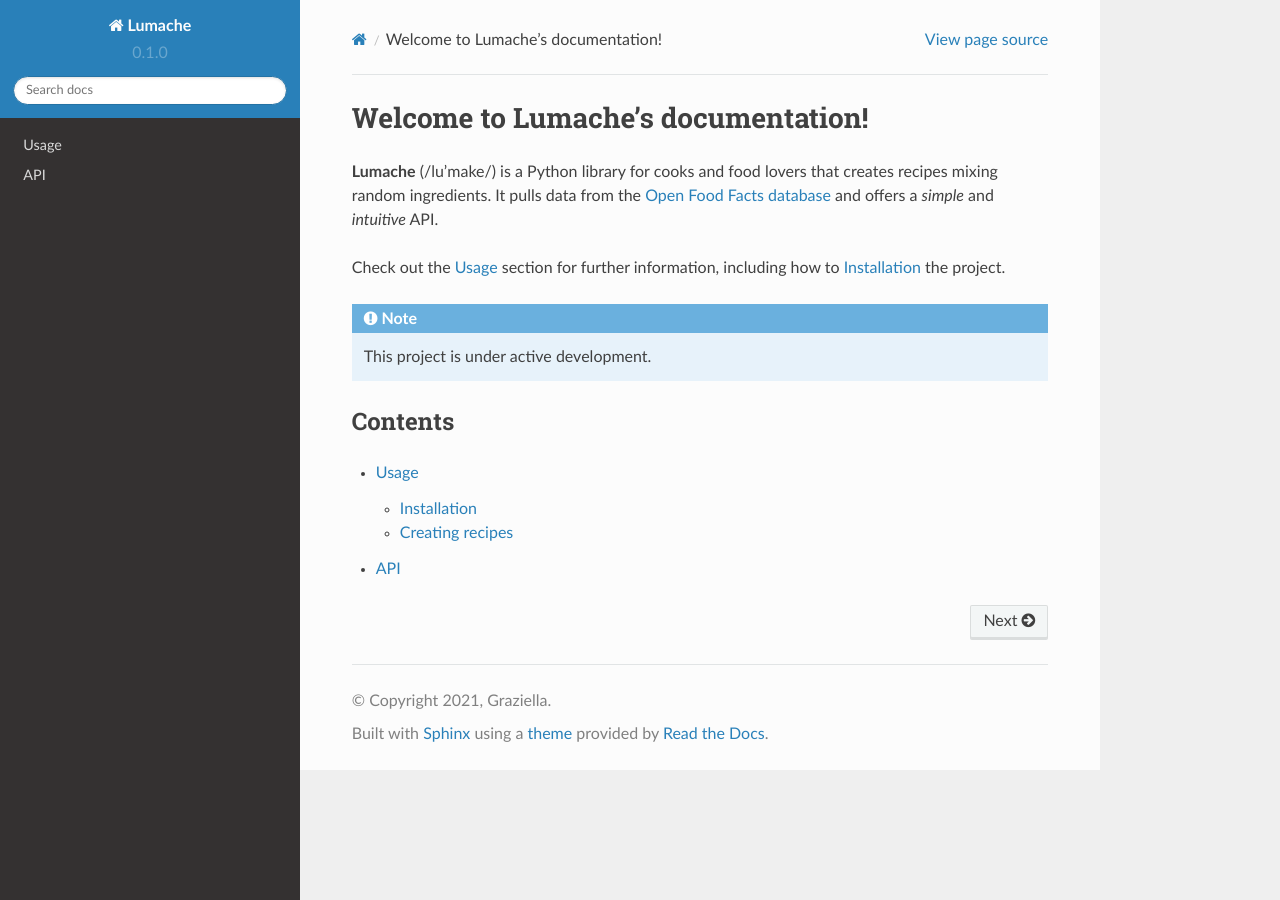
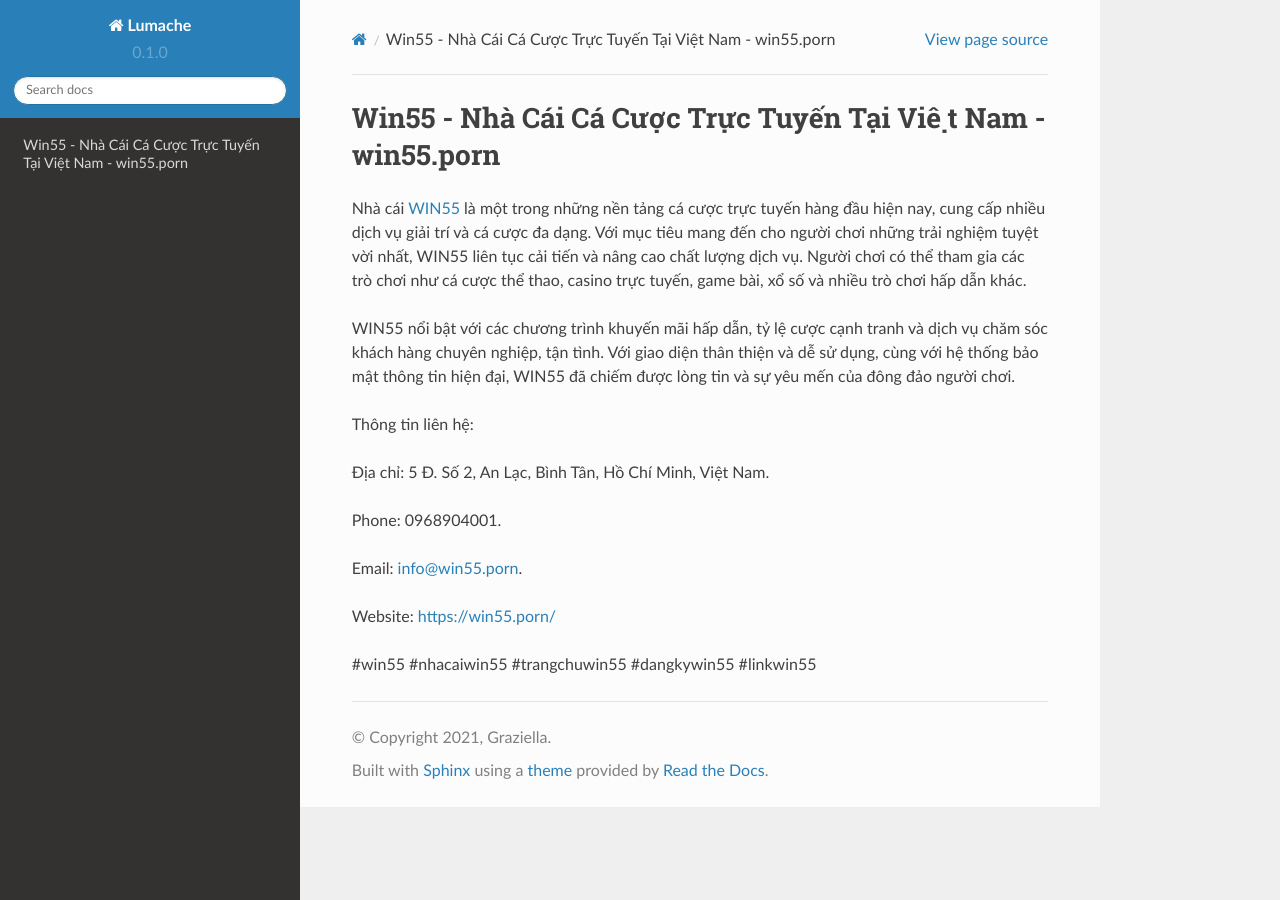
Before and after one commit to iaduphattai904809/win55porn, a Sphinx documentation site: the page built from docs/source/index.rst, in a window 1280 px wide. Built offline with Sphinx 7.4.7 and the Read the Docs theme 2.0.0, drawn with Linux system fonts in a browser that asks for light colours.

Commit message:
Update index.rst

```diff
--- a/docs/source/index.rst
+++ b/docs/source/index.rst
@@ -1,22 +1,18 @@
-Welcome to Lumache's documentation!
+Win55 - Nhà Cái Cá Cược Trực Tuyến Tại Việt Nam - win55.porn
 ===================================
 
-**Lumache** (/lu'make/) is a Python library for cooks and food lovers
-that creates recipes mixing random ingredients.
-It pulls data from the `Open Food Facts database <https://world.openfoodfacts.org/>`_
-and offers a *simple* and *intuitive* API.
+Nhà cái `WIN55 <https://win55.porn/>`_ là một trong những nền tảng cá cược trực tuyến hàng đầu hiện nay, cung cấp nhiều dịch vụ giải trí và cá cược đa dạng. Với mục tiêu mang đến cho người chơi những trải nghiệm tuyệt vời nhất, WIN55 liên tục cải tiến và nâng cao chất lượng dịch vụ. Người chơi có thể tham gia các trò chơi như cá cược thể thao, casino trực tuyến, game bài, xổ số và nhiều trò chơi hấp dẫn khác.
 
-Check out the :doc:`usage` section for further information, including
-how to :ref:`installation` the project.
+WIN55 nổi bật với các chương trình khuyến mãi hấp dẫn, tỷ lệ cược cạnh tranh và dịch vụ chăm sóc khách hàng chuyên nghiệp, tận tình. Với giao diện thân thiện và dễ sử dụng, cùng với hệ thống bảo mật thông tin hiện đại, WIN55 đã chiếm được lòng tin và sự yêu mến của đông đảo người chơi.
 
-.. note::
+Thông tin liên hệ:
 
-   This project is under active development.
+Địa chỉ: 5 Đ. Số 2, An Lạc, Bình Tân, Hồ Chí Minh, Việt Nam.
 
-Contents
---------
+Phone: 0968904001.
 
-.. toctree::
+Email: info@win55.porn.
 
-   usage
-   api
+Website: https://win55.porn/
+
+#win55 #nhacaiwin55 #trangchuwin55 #dangkywin55 #linkwin55
```
